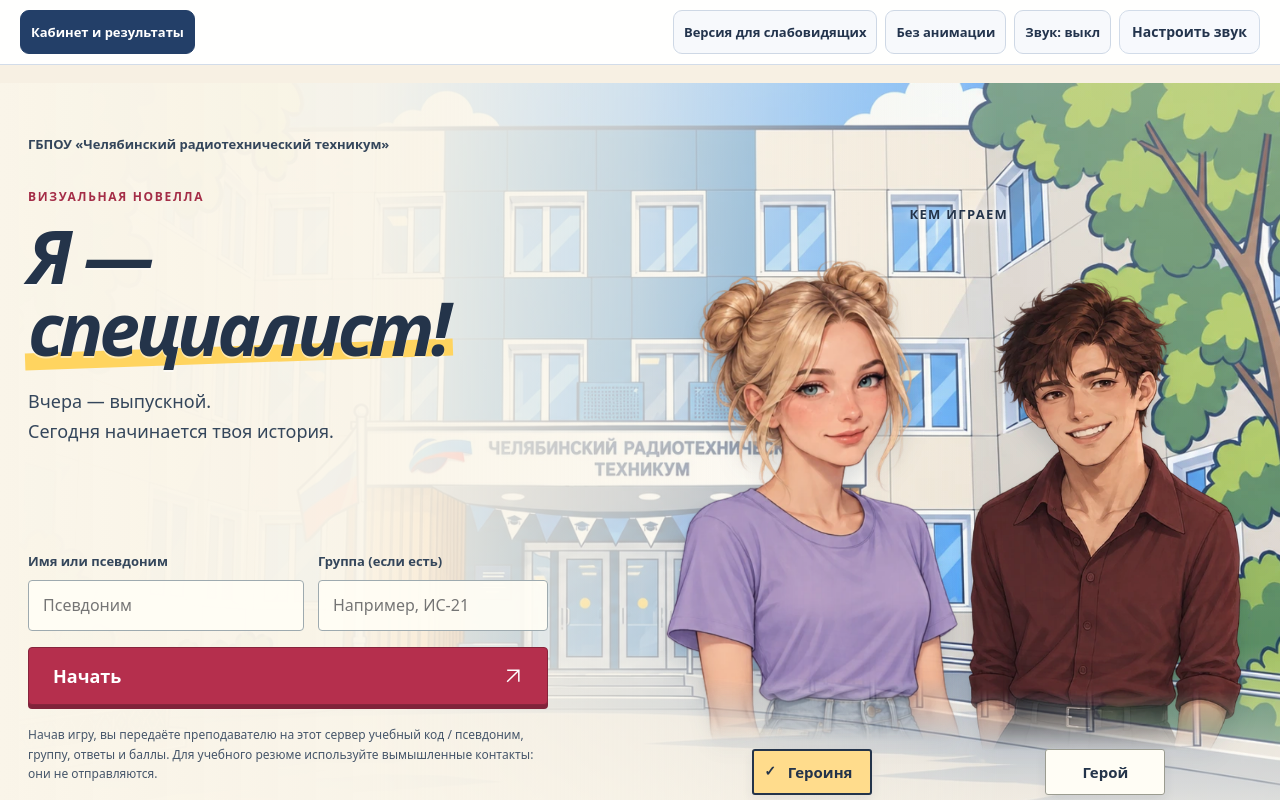
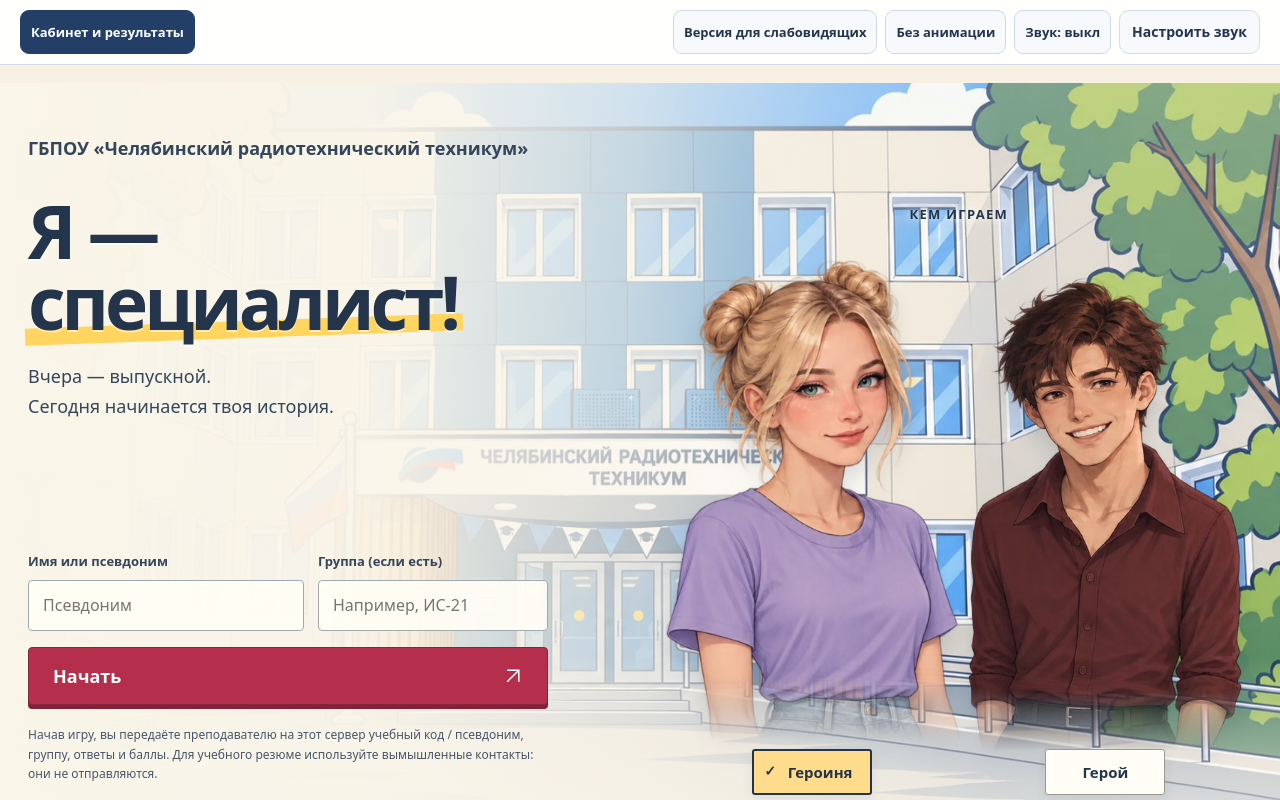
Before and after one commit to nohopeandlove/chrt_game, a website built with Vite: page index.html in a window 1280 px wide. Built offline with nearby package versions, Linux system fonts and the light colour scheme; files whose address does not match are found by name.

Commit message:
Refine home typography and label the game an interactive simulator

```diff
--- a/src/styles.css
+++ b/src/styles.css
@@ -1279,9 +1279,8 @@ html.vision-contrast .panel__hint { background:var(--vision-bg); color:var(--vis
 .menu__campus { position:absolute; z-index:-2; inset:0; background:url('../assets/backgrounds/crt-campus.webp') 65% 45%/cover; animation:campus-reveal 1.8s ease-out both; }
 .menu__campus::after { content:''; position:absolute; inset:0; background:linear-gradient(90deg,#faf5e9 0%,#faf5e9f5 29%,#faf5e9b3 50%,#faf5e91a 78%),linear-gradient(0deg,#faf5e9 0%,#faf5e900 30%,#faf5e940); }
 .menu__intro { grid-column:1; grid-row:1; min-width:0; padding:0; }
-.menu .menu__eyebrow { display:block; padding:0; margin:0 0 32px; max-width:460px; background:none; border:0; border-radius:0; color:#34465b; font-size:13px; font-weight:600; letter-spacing:0; line-height:1.6; text-transform:none; }
-.menu__genre { margin:0 0 14px; color:#a42d47; font-size:12px; font-weight:800; text-transform:uppercase; letter-spacing:.14em; }
-.menu .menu__title { margin:0 0 24px; color:#24344a; font-size:clamp(48px,5.7vw,86px); font-weight:900; font-style:italic; line-height:.98; letter-spacing:-.055em; text-shadow:0 2px 0 #ffffff80; }
+.menu .menu__eyebrow { display:block; padding:0; margin:0 0 32px; max-width:520px; background:none; border:0; border-radius:0; color:#34465b; font-size:18px; font-weight:600; letter-spacing:0; line-height:1.6; text-transform:none; }
+.menu .menu__title { margin:0 0 24px; color:#24344a; font-size:clamp(48px,5.7vw,86px); font-weight:900; font-style:normal; line-height:.98; letter-spacing:-.055em; text-shadow:0 2px 0 #ffffff80; }
 .menu__title span { position:relative; display:inline-block; color:inherit; }
 .menu__title span::after { content:''; position:absolute; z-index:-1; left:-3px; right:-6px; bottom:0; height:.23em; background:#ffd45f; transform:rotate(-2deg); }
 .menu .menu__lede { color:#34465b; max-width:32ch; font-size:18px; font-weight:500; line-height:1.65; }
@@ -1316,13 +1315,13 @@ html.vision-contrast .panel__hint { background:var(--vision-bg); color:var(--vis
 .menu .menu__saved p { font-size:13px; }
 .menu .menu__saved .btn { font-size:13px; letter-spacing:0; text-transform:none; border-radius:4px; }
 .menu .menu__footer { grid-column:1/-1; grid-row:3; position:relative; display:flex; flex-wrap:wrap; align-items:center; justify-content:space-between; gap:8px 24px; width:100%; margin:0; padding:18px 0; border-top:1px solid #24344a35; color:#46566a; background:none; font-size:12px; text-align:left; }
-.menu__footer a { display:inline-flex; align-items:center; gap:8px; padding:4px 0; }
+.menu__footer a { display:inline-flex; align-items:center; gap:8px; padding:10px 0; font-size:16px; font-weight:600; }
 .menu__footer a svg { width:14px; height:14px; flex:none; }
 @keyframes menu-reveal { from { opacity:0; } to { opacity:1; } }
 @keyframes cast-reveal { from { opacity:0; transform:translateY(20px); } to { opacity:1; transform:none; } }
 @keyframes campus-reveal { from { transform:scale(1.04); } to { transform:scale(1); } }
 @media(max-width:1000px) { .menu { padding-inline:28px; column-gap:24px; } .menu .menu__title { font-size:clamp(40px,5.8vw,65px); } .menu .hero__art { height:400px; } .menu__identity { grid-template-columns:1fr; } }
-@media(max-width:700px) { .menu { grid-template-columns:minmax(0,1fr); grid-template-rows:auto auto auto auto; padding:28px 20px 0; row-gap:24px; } .menu__intro { grid-column:1; grid-row:1; } .menu .menu__title { font-size:clamp(42px,9.6vw,66px); } .menu .menu__eyebrow { font-size:12px; max-width:320px; margin-bottom:24px; } .menu .menu__lede { font-size:16px; } .menu .menu__cast { grid-column:1; grid-row:2; margin:0; } .menu .menu__cast legend { font-size:12px; margin-bottom:8px; } .menu .hero__art { height:310px; } .menu__entry { grid-column:1; grid-row:3; max-width:none; } .menu .menu__footer { grid-row:4; } .menu__identity { grid-template-columns:minmax(0,1.2fr) minmax(0,1fr); } .menu__campus { background-position:60% 20%; } .menu__campus::after { background:linear-gradient(180deg,#faf5e9f5 0%,#faf5e9c0 25%,#faf5e91a 44%,#faf5e9f5 70%,#faf5e9 100%); } }
+@media(max-width:700px) { .menu { grid-template-columns:minmax(0,1fr); grid-template-rows:auto auto auto auto; padding:28px 20px 0; row-gap:24px; } .menu__intro { grid-column:1; grid-row:1; } .menu .menu__title { font-size:clamp(42px,9.6vw,66px); } .menu .menu__eyebrow { font-size:16px; max-width:360px; margin-bottom:24px; } .menu .menu__lede { font-size:16px; } .menu .menu__cast { grid-column:1; grid-row:2; margin:0; } .menu .menu__cast legend { font-size:12px; margin-bottom:8px; } .menu .hero__art { height:310px; } .menu__entry { grid-column:1; grid-row:3; max-width:none; } .menu .menu__footer { grid-row:4; } .menu__identity { grid-template-columns:minmax(0,1.2fr) minmax(0,1fr); } .menu__campus { background-position:60% 20%; } .menu__campus::after { background:linear-gradient(180deg,#faf5e9f5 0%,#faf5e9c0 25%,#faf5e91a 44%,#faf5e9f5 70%,#faf5e9 100%); } }
 @media(max-width:360px) { .menu .menu__title { font-size:38px; } .menu .hero__art { height:260px; } .menu .hero__label { min-width:110px; padding-inline:18px; } .menu__identity { grid-template-columns:1fr; } }
 html.vision-contrast :is(.menu__intro,.menu__entry,.menu__footer,.menu__saved,.hero__label) { background:var(--vision-bg)!important; color:var(--vision-fg)!important; border-color:var(--vision-fg)!important; }
 html.vision-contrast .menu :is(h1,h2,p,span,li,legend) { color:var(--vision-fg)!important; }
--- a/src/ui.ts
+++ b/src/ui.ts
@@ -385,7 +385,6 @@ export class UI {
         <div class="menu__campus" role="img" aria-label="Иллюстрация Челябинского радиотехнического техникума"></div>
         <section class="menu__intro" aria-labelledby="menu-title">
           <span class="menu__eyebrow">ГБПОУ «Челябинский радиотехнический техникум»</span>
-          <p class="menu__genre">Визуальная новелла</p>
           <h1 class="menu__title" id="menu-title">Я —<br><span>специалист!</span></h1>
           <p class="menu__lede">Вчера — выпускной.<br>Сегодня начинается твоя история.</p>
         </section>
@@ -436,7 +435,7 @@ export class UI {
         <p class="menu__error" role="alert" hidden>Введите имя — оно будет звучать в репликах.</p>
         </div>
         </section>
-        <footer class="menu__footer"><span>Я — специалист · Учебная игра</span><a href="/about/" target="_blank" rel="noopener noreferrer">Об электронном образовательном ресурсе <svg width="20" height="20" viewBox="0 0 24 24" fill="none" stroke="currentColor" stroke-width="1.8" aria-hidden="true"><path d="M5 19 19 5M5 5h14v14"/></svg></a></footer>
+        <footer class="menu__footer"><span>Я — специалист · Интерактивный симулятор</span><a href="/about/" target="_blank" rel="noopener noreferrer">Об электронном образовательном ресурсе <svg width="20" height="20" viewBox="0 0 24 24" fill="none" stroke="currentColor" stroke-width="1.8" aria-hidden="true"><path d="M5 19 19 5M5 5h14v14"/></svg></a></footer>
       </form>`;
     this.overlay.scrollTop = 0;
 
```
